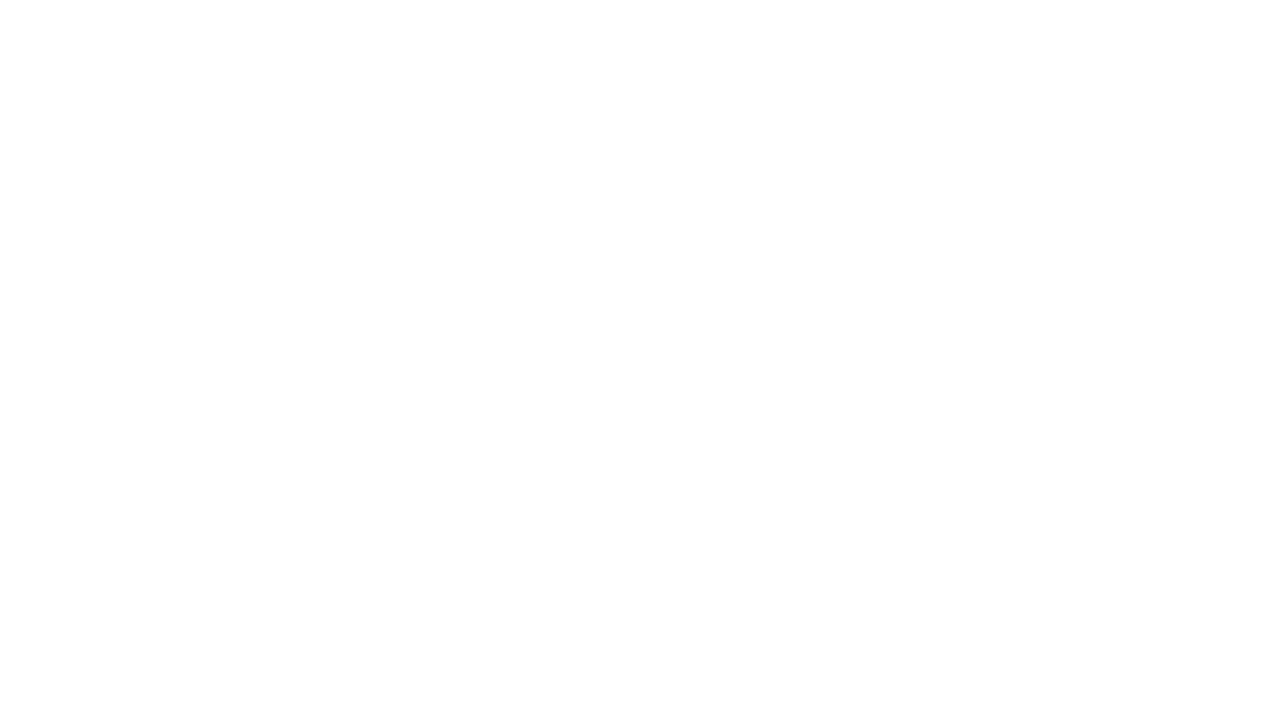
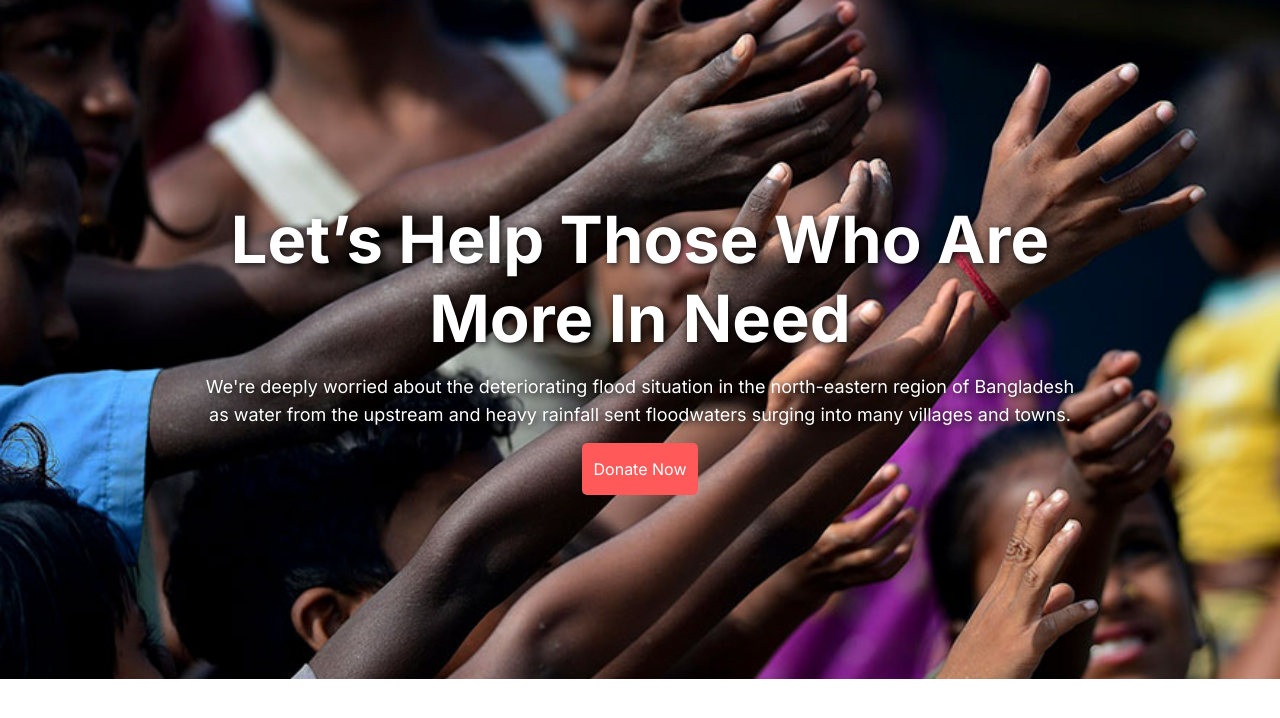
Before and after one commit to DeveloperDishan/1st_assinment, a plain HTML site: page index.html in a window 1280 px wide. Drawn offline with Linux system fonts and the light colour scheme.

Commit message:
first section

```diff
--- a/index.html
+++ b/index.html
@@ -13,9 +13,19 @@
         rel="stylesheet">
     <link rel="stylesheet" href="style.css">
 </head>
+<!-- banner part start -->
 
 <body>
-
+    <section id="banner">
+        <div class="banner_text">
+            <h1>Let’s Help Those Who Are <br> More In Need</h1>
+            <p>We're deeply worried about the deteriorating flood situation in the north-eastern region of Bangladesh as
+                water from the upstream and heavy rainfall sent floodwaters surging into many villages and towns.
+            </p>
+            <a target="_blank" class="batton" href="https://www.facebook.com/sheikhdishanurrahman">Donate Now</a>
+        </div>
+    </section>
+    <!-- banner part end -->
 </body>
 
 </html>
--- a/style.css
+++ b/style.css
@@ -3,3 +3,52 @@
     padding: 0;
     font-family: 'Inter', sans-serif;
 }
+
+section {
+    margin-bottom: 110px;
+}
+
+.batton {
+    padding: 16px 12px;
+    background-color: #FF5959;
+    text-decoration: none;
+    color: #fff;
+    border-radius: 5px;
+    -webkit-border-radius: 5px;
+    -moz-border-radius: 5px;
+    -ms-border-radius: 5px;
+    -o-border-radius: 5px;
+    font-family: 500;
+}
+
+/* banner part start */
+#banner {
+    background: url(./images/donation13.jpg);
+    padding: 200px;
+    background-repeat: no-repeat;
+    background-position: center;
+    background-size: cover;
+    /* background: linear-gradient(360deg, #121212 0%, rgba(18, 18, 18, 0) 100%); */
+}
+
+.banner_text {
+    text-align: center;
+    color: #fff;
+}
+
+.banner_text h1 {
+    font-size: 65px;
+    font-weight: 700;
+    text-shadow: 2px 2px 8px #000000;
+}
+
+.banner_text p {
+    margin-top: 15px;
+    margin-bottom: 30px;
+    font-weight: 400;
+    font-size: 18px;
+    line-height: 28px;
+    text-shadow: 2px 2px 8px #000000;
+}
+
+/* banner part end */
```
